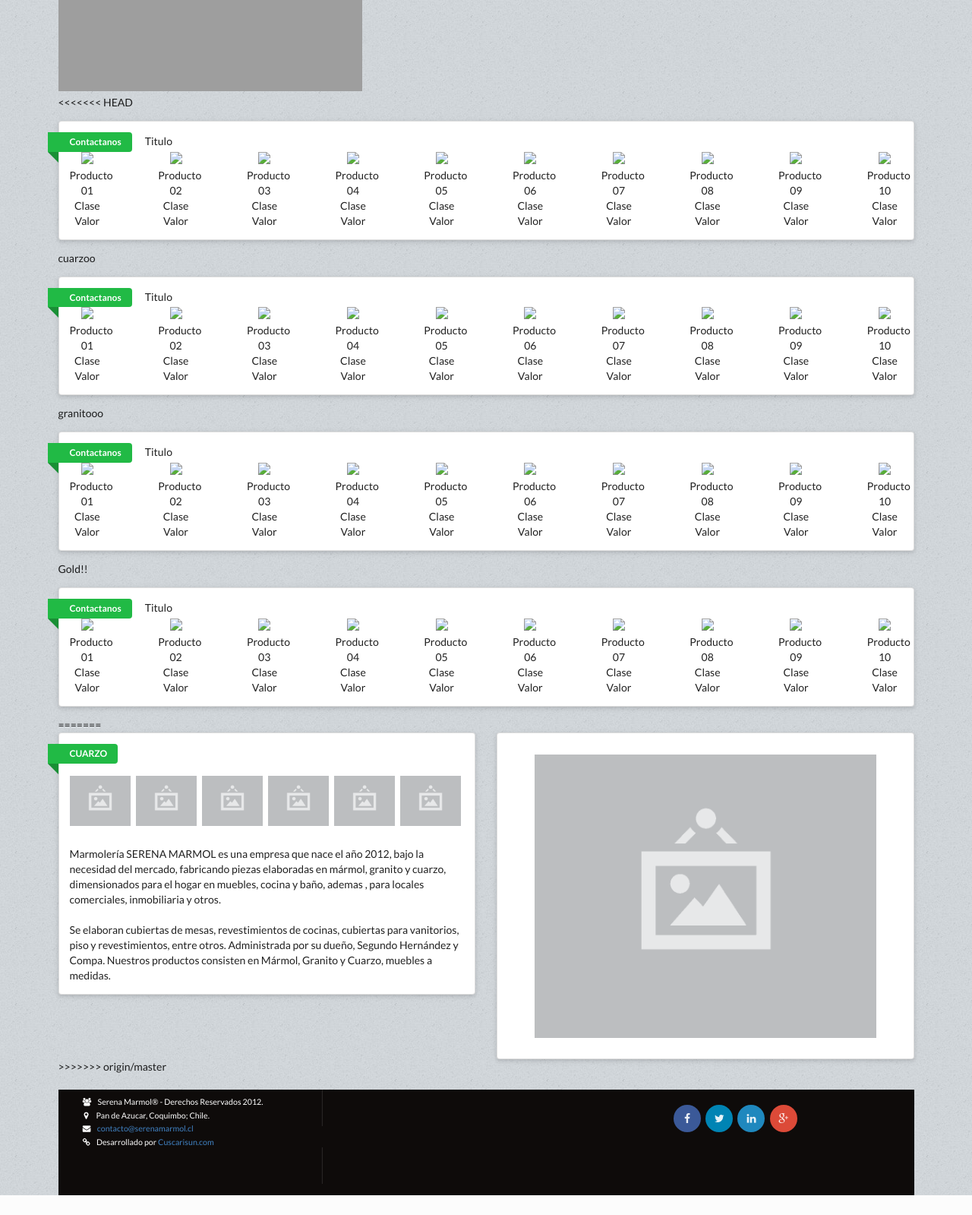
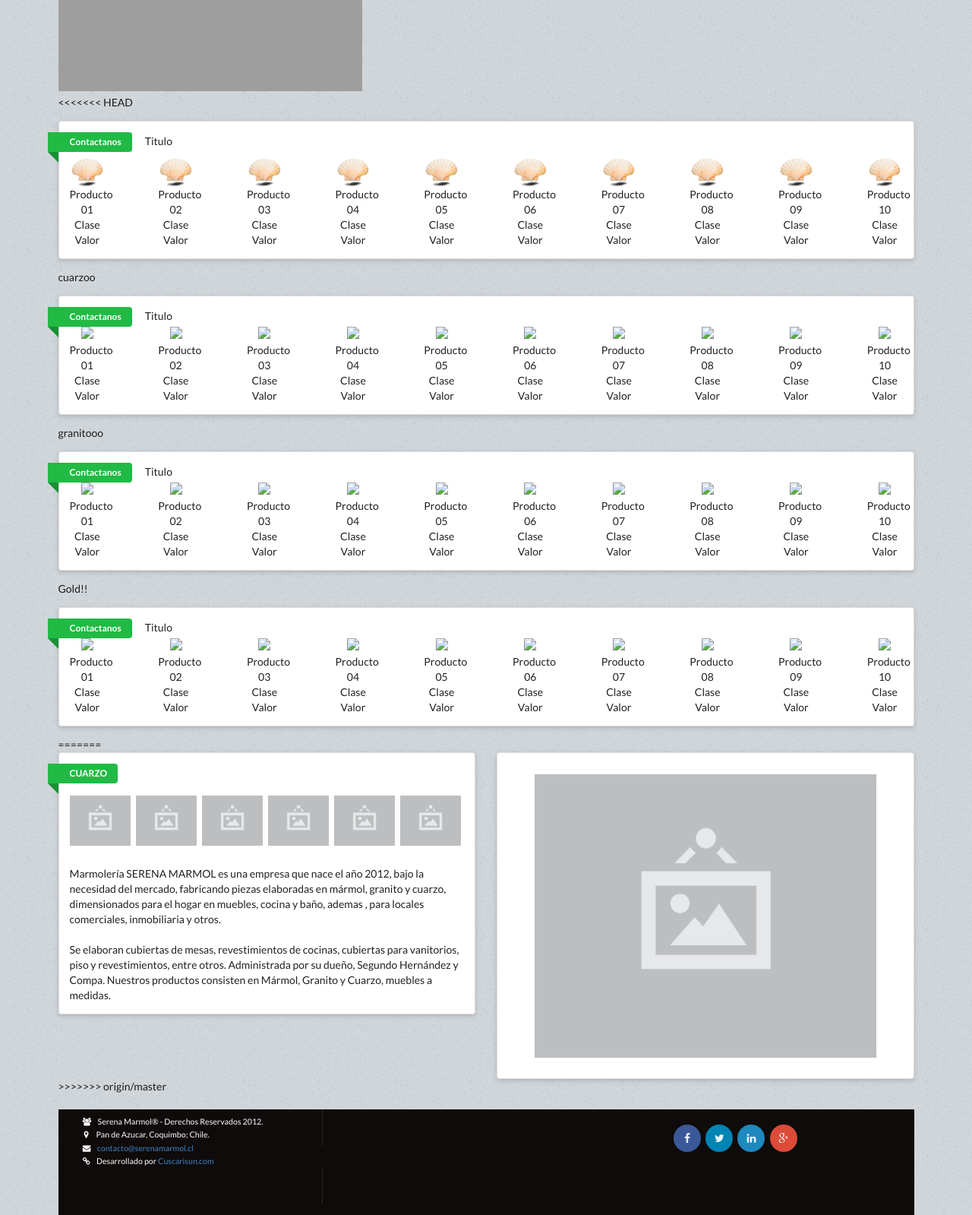
Before and after one commit to osmansmith/marmol, a PHP site: page /marmol/cuarzo.php in a window 1280 px wide. Shown: the part 178-1777 px from the top of the page at 76% size. Before the commit the page ends 1751 px from the top, so only its background shows below. Run offline with PHP 8.4, Linux system fonts and the light colour scheme; grey boxes are pictures that could not be loaded.

Commit message:
cuarzo
cuarzo

```diff
--- a/cuarzo.php
+++ b/cuarzo.php
@@ -10,63 +10,63 @@
       <div class="ui ten column middle aligned very relaxed stackable grid">
 
       <div class="center aligned column">
-        <img src="#" style="background-color:black whidth:30px height:30px;">
+        <img class="ui Tiny image" src="img/mm01.png">
        <p> Producto 01 <br>
          Clase <br>
             Valor </p>
       </div>
 
       <div class="center aligned column">
-        <img src="#" style="background-color:black whidth:30px height:30px;">
+        <img class="ui small image" src="img/mm01.png">
         <p> Producto 02 <br>
             Clase <br>
             Valor </p>
 
       </div>
       <div class="center aligned column">
-        <img src="#" style="background-color:black whidth:30px height:30px;">
+        <img class="ui medium image" src="img/mm01.png">
        <p> Producto 03 <br>
          Clase <br>
             Valor </p>
       </div>
       <div class="center aligned column">
-        <img src="#" style="background-color:black whidth:30px height:30px;">
+        <img class="ui small image" src="img/mm01.png">
        <p> Producto 04 <br>
           Clase <br>
             Valor </p>
       </div>
       <div class="center aligned column">
-        <img src="#" style="background-color:black whidth:30px height:30px;">
+        <img class="ui small image" src="img/mm01.png">
        <p> Producto 05 <br>
            Clase <br>
             Valor </p>
       </div>
       <div class="center aligned column">
-        <img src="#" style="background-color:black whidth:30px height:30px;">
+        <img class="ui small image" src="img/mm01.png">
        <p> Producto 06 <br>
            Clase <br>
             Valor </p>
       </div>
       <div class="center aligned column">
-        <img src="#" style="background-color:black whidth:30px height:30px;">
+        <img class="ui small image" src="img/mm01.png">
        <p> Producto 07 <br>
           Clase <br>
             Valor </p>
       </div>
       <div class="center aligned column">
-        <img src="#" style="background-color:black whidth:30px height:30px;">
+        <img class="ui small image" src="img/mm01.png">
        <p> Producto 08 <br>
            Clase <br>
             Valor </p>
       </div>
       <div class="center aligned column">
-        <img src="#" style="background-color:black whidth:30px height:30px;">
+        <img class="ui small image" src="img/mm01.png">
        <p> Producto 09 <br>
            Clase <br>
             Valor </p>
       </div>
       <div class="center aligned column">
-        <img src="#" style="background-color:black whidth:30px height:30px;">
+        <img class="ui small image" src="img/mm01.png">
        <p> Producto 10 <br>
            Clase <br>
             Valor </p>
```
